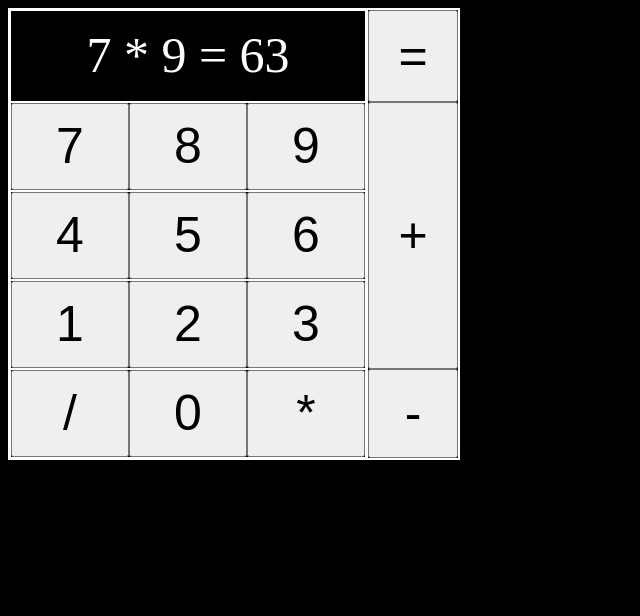
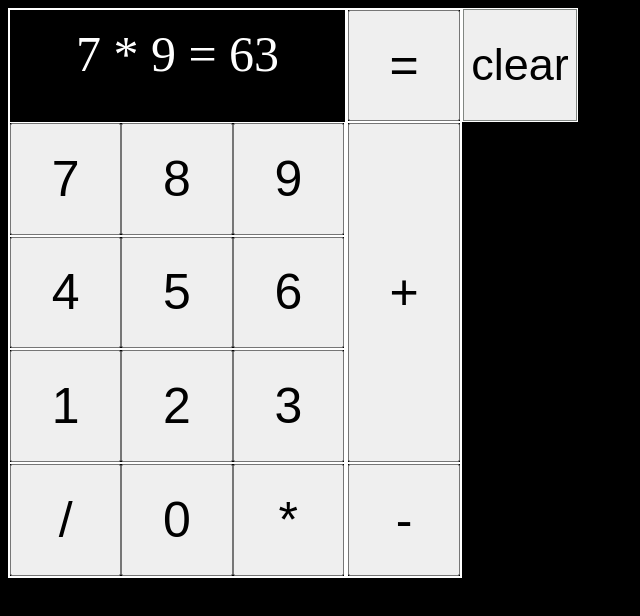
Before and after one commit to Tyxsdev/Calculator, a plain HTML site: page index.html in a window 1280 px wide. Shown: the whole page, without its empty margins (0-640 px from the left). Drawn offline with Linux system fonts and the light colour scheme.

Commit message:
Add a 'clear' button and change the style a little

```diff
--- a/index.html
+++ b/index.html
@@ -33,9 +33,18 @@
                 </div>
             </div>
             <div class="container-two">
-                <button class="first">=</button>
-                <button class="second">+</button>
-                <button class="third">-</button>
+                <div class="first">
+                    <button>=</button>
+                </div>
+                <div class="second">
+                    <button>+</button>
+                </div>
+                <div class="third">
+                    <button>-</button>
+                </div>
+            </div>
+            <div class="container-three">
+                <button>clear</button>
             </div>
         </div>
 
--- a/style.css
+++ b/style.css
@@ -2,16 +2,9 @@ body {
     background-color: black;
 }
 
-div {
-    border: 1px solid white;
-    color: white;
-}
-
-
-
 .wrapper {
-    width: 450px;
-    height: 450px;
+    width: 570px;
+    height: 570px;
     display: flex;
 }
 
@@ -19,6 +12,7 @@ div {
     flex: 1;
     display: flex;
     flex-direction: column;
+    border: 1px solid white;
 }
 
 .display {
@@ -27,29 +21,37 @@ div {
     text-align: center;
     vertical-align: middle;
     line-height: 89.69px;
+    color: white;
+    border-top: 1px solid white;
+    border-left: 1px solid white;;
 }
 
 .file-one{
     flex-basis: 20%;
     display: flex;
+    border: 1px solid white;
 }
 
 .file-two{
     flex-basis: 20%;
     display: flex;
+    border: 1px solid white;
 }
 
 .file-three{
     flex-basis: 20%;
     display: flex;
+    border: 1px solid white;
 }
 .file-four{
     flex-basis: 20%;
     display: flex;
+    border: 1px solid white;
 }
 .file-five{
     flex-basis: 20%;
     display: flex;
+    border: 1px solid white;
 }
 
 .file-one button{
@@ -76,16 +78,46 @@ div {
     flex-basis: 20%;
     display: flex;
     flex-direction: column;
+    border: 1px solid white;
 }
 
 .first{
-    flex-basis: 20.5%;
+    flex-basis: 19.5%;
+    border: 1px solid white;
 }
 .second {
     flex: 1;
+    border: 1px solid white;
 }
 .third {
-    flex-basis: 19.9%;
+    flex-basis: 19.7%;
+    border: 1px solid white;
+}
+
+.first button {
+    height: 100%;
+    width: 100%;
+}
+.second button {
+    height: 100%;
+    width: 100%;
+}
+.third button {
+    height: 100%;
+    width: 100%;
+}
+
+.container-three {
+    flex-basis: 20%;
+    height: 19.6%;
+    border: 1px solid white;
+}
+
+.container-three button {
+    font-size: 45px;
+    height: 100%;
+    width: 100%;
+    border: 0.5px solid #828783;
 }
 
 button {
```
